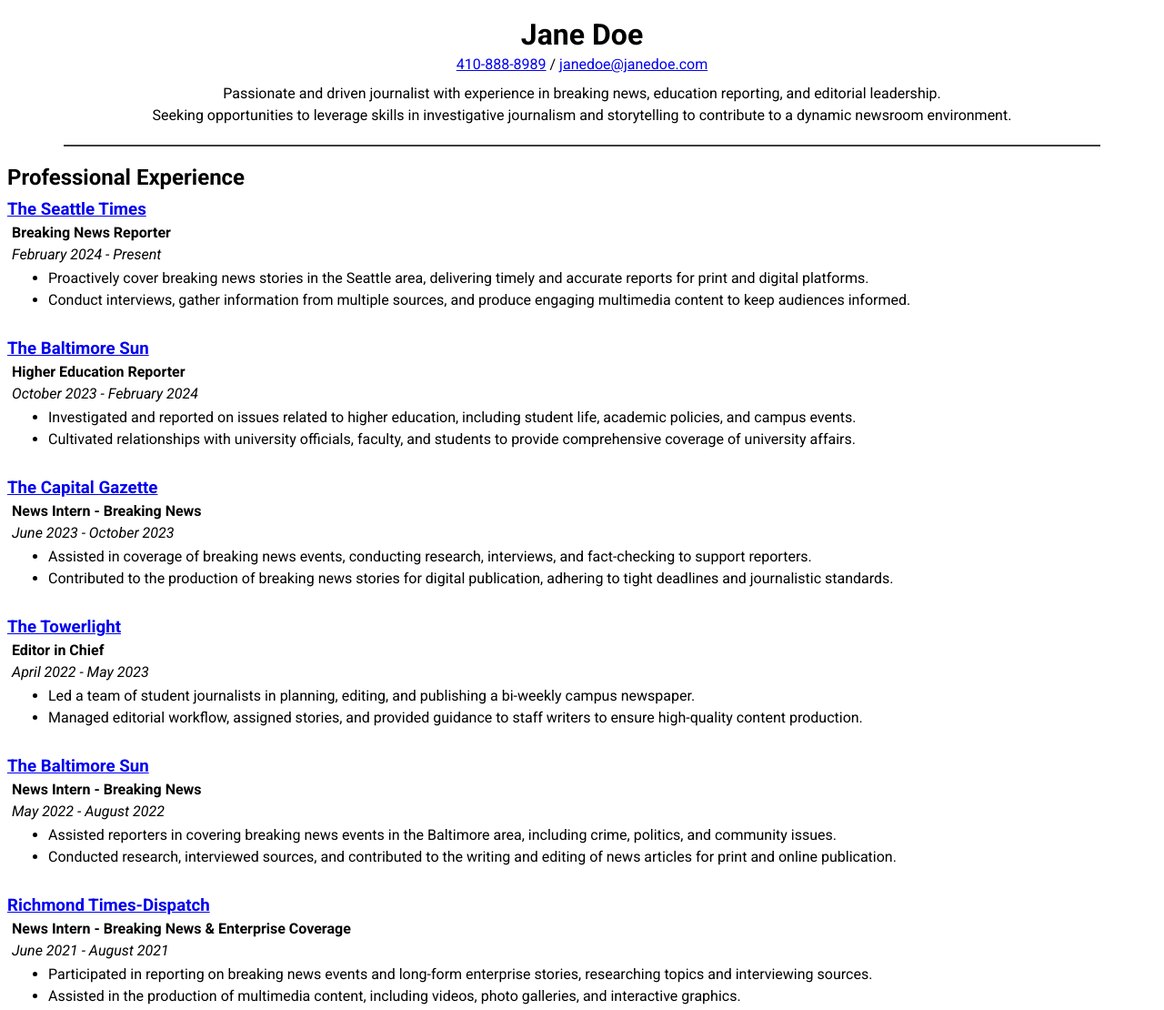
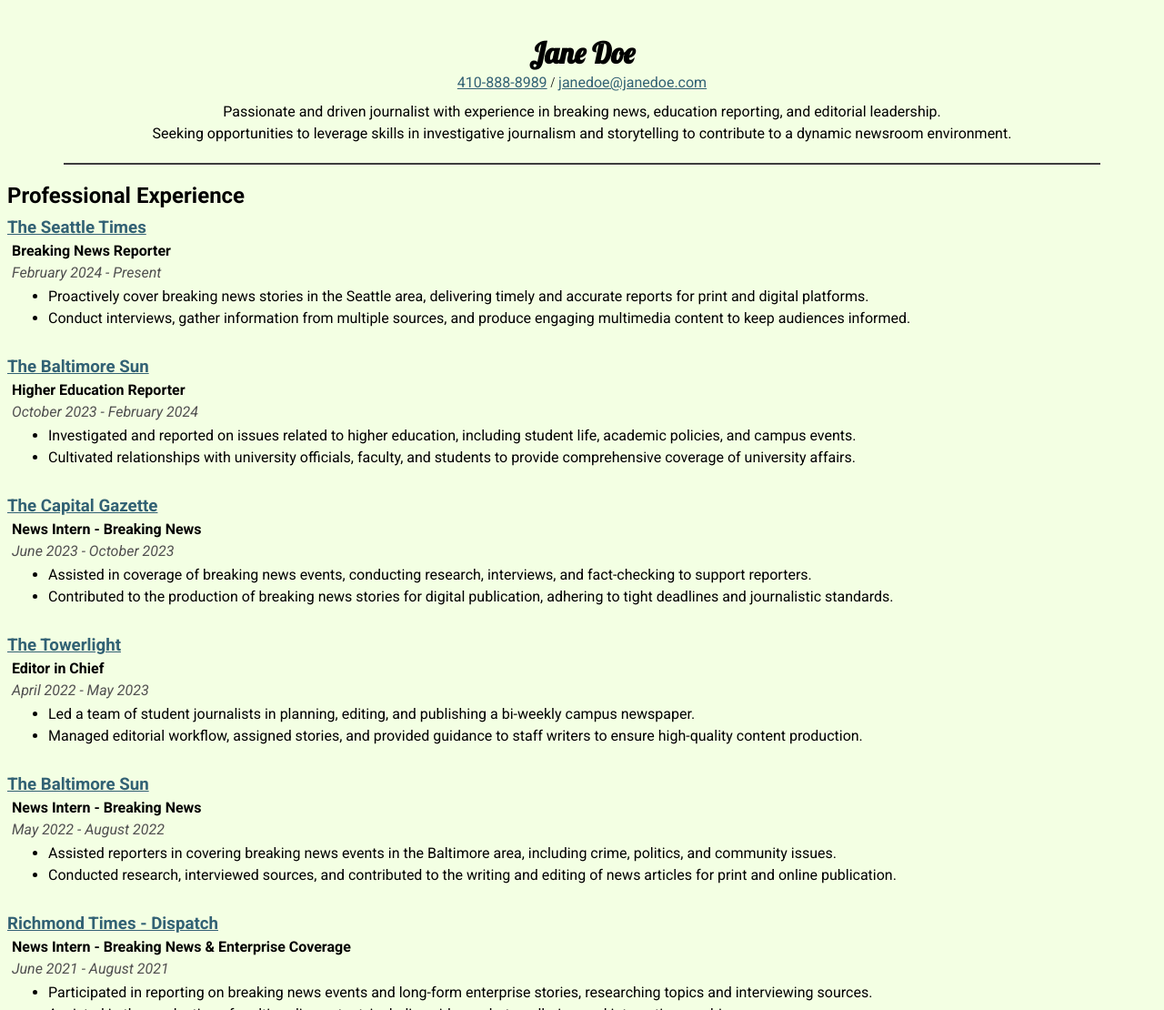
Before and after one commit to yugofb/yugofb, a plain HTML site: page projects/vitae/index.html in a window 1280 px wide. Shown: the top 1110 px of the page at 91% size. Drawn offline with Linux system fonts and the light colour scheme.

Commit message:
Virate edit

```diff
--- a/projects/vitae/index.html
+++ b/projects/vitae/index.html
@@ -5,6 +5,7 @@
     <link rel="preconnect" href="https://fonts.googleapis.com">
     <link rel="preconnect" href="https://fonts.gstatic.com" crossorigin>
     <link href="https://fonts.googleapis.com/css2?family=Roboto:ital,wght@0,100;0,300;0,400;0,500;0,700;0,900;1,100;1,300;1,400;1,500;1,700;1,900&display=swap" rel="stylesheet">
+    <link href="https://fonts.googleapis.com/css2?family=Lobster&display=swap" rel="stylesheet">
     <link rel="stylesheet" href="mystyle.css">
     <meta charset="UTF-8">
     <meta name="viewport" content="width=device-width, initial-scale=1.0">
@@ -67,7 +68,7 @@
         <li> Conducted research, interviewed sources, and contributed to the writing and editing of news articles for print and online publication.</li>
     </ul>
 
-    <h3><a target="_blank" href="https://richmond.com/">Richmond Times-Dispatch </a> </h3>
+    <h3><a target="_blank" href="https://richmond.com/">Richmond Times - Dispatch </a> </h3>
     <h4>News Intern - Breaking News & Enterprise Coverage</h4>
     <i>June 2021 - August 2021</i>
     <ul>
--- a/projects/vitae/mystyle.css
+++ b/projects/vitae/mystyle.css
@@ -1,33 +1,42 @@
 /*
 font-family: "Roboto", sans-serif;
+font-family: "Lobster", sans-serif;
 */
 
 p,
-.header,
+a,
 .main,
 .bio {
     font-family: "Roboto", sans-serif;
     color: #000000;
 }
 
-/*
-HEADER
-*/
+h1 {
+    font-family: "Lobster", sans-serif;
+    font-weight: 600;
+}
 
-.header,
+body {
+    background-color: #f3ffe3;
+}
+
+a {
+    color:#326174
+}
+
 p {
     text-align: center;
 }
 
 .header {
     line-height: 0.5;
+    text-align: center
 }
 
-/*
-BODY
-*/
+h1{
+    margin-top: 50px;
+}
 
-h1,
 h2,
 h3 {
     margin-top: 30px;
@@ -42,6 +51,8 @@
 ul {
     margin: 5px;
 }
+
+i {color: #505050;}
 
 ul,
 p {
```
